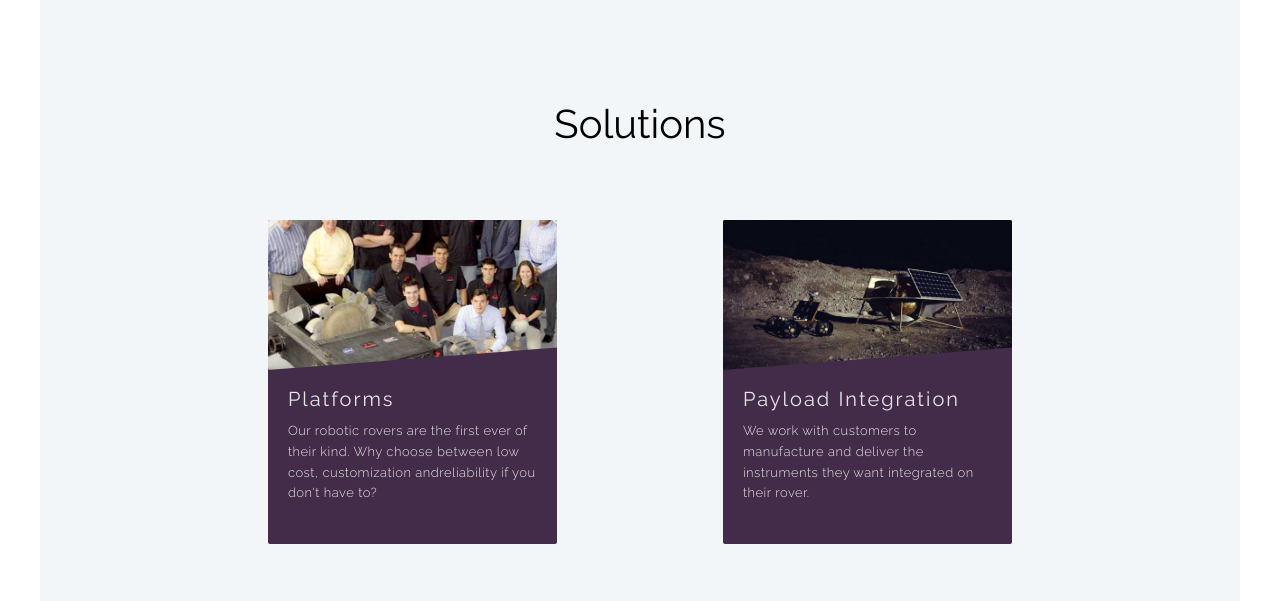
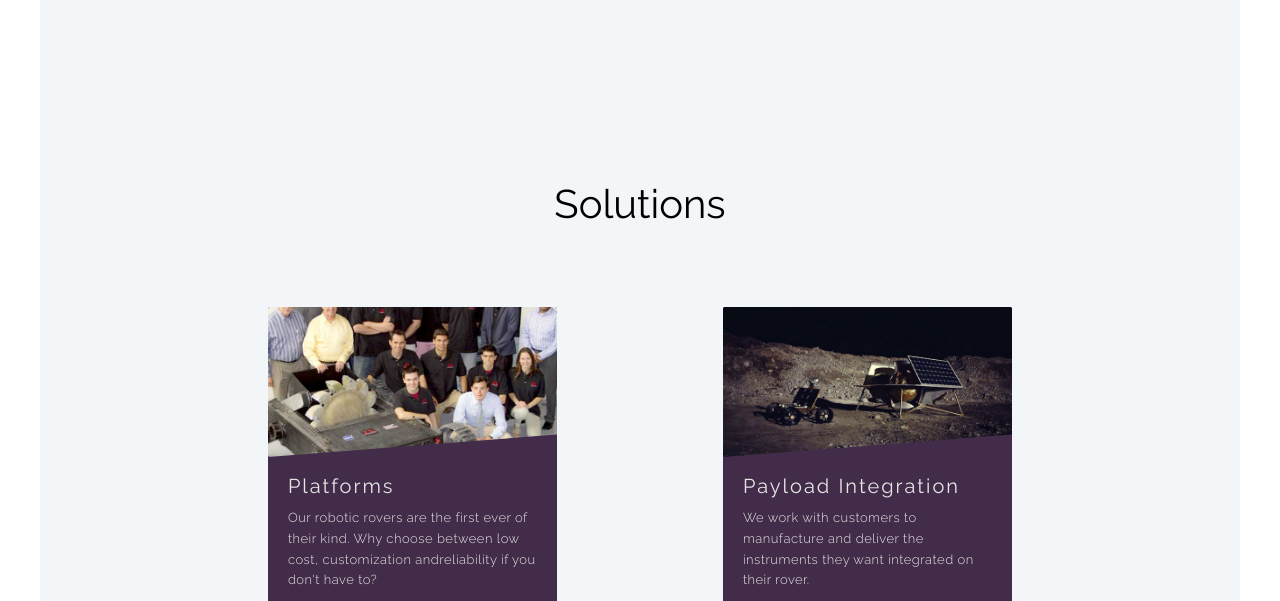
Before and after one commit to John-Walker-Moosbrugger/cubeRoverWebsite, a website: page index.html in a window 1280 px wide. Shown: the part 1162-1763 px from the top of the page. Drawn offline with Linux system fonts and the light colour scheme; grey boxes are pictures that could not be loaded.

Commit message:
1/31 5:08

```diff
--- a/sass/components/_services.scss
+++ b/sass/components/_services.scss
@@ -1,18 +1,16 @@
 .solutions {
     position: relative;
     width: 100%;
-    padding-top: 20rem;
     background-color: $color-secondary;
 
     &__title {
-        position: absolute;
-        left: 50%;
-        top: 10rem;
 
         &--text {
+            text-align: center;
+            margin-top: 20rem;
+            margin-bottom: 6rem;
             font-weight: 400;
             font-size: 4rem;
-            transform: translateX(-50%);
         }
     }
 
```
Also changed, not shown: css/main.css.
